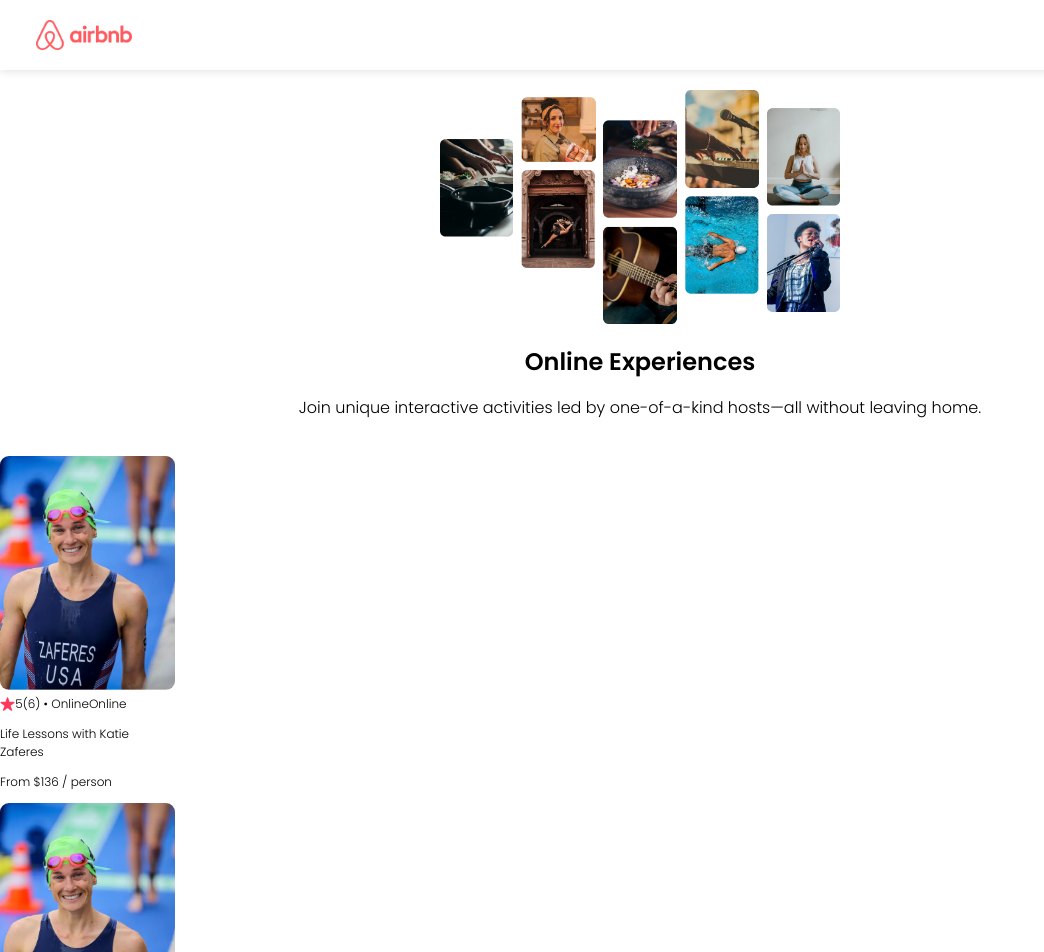
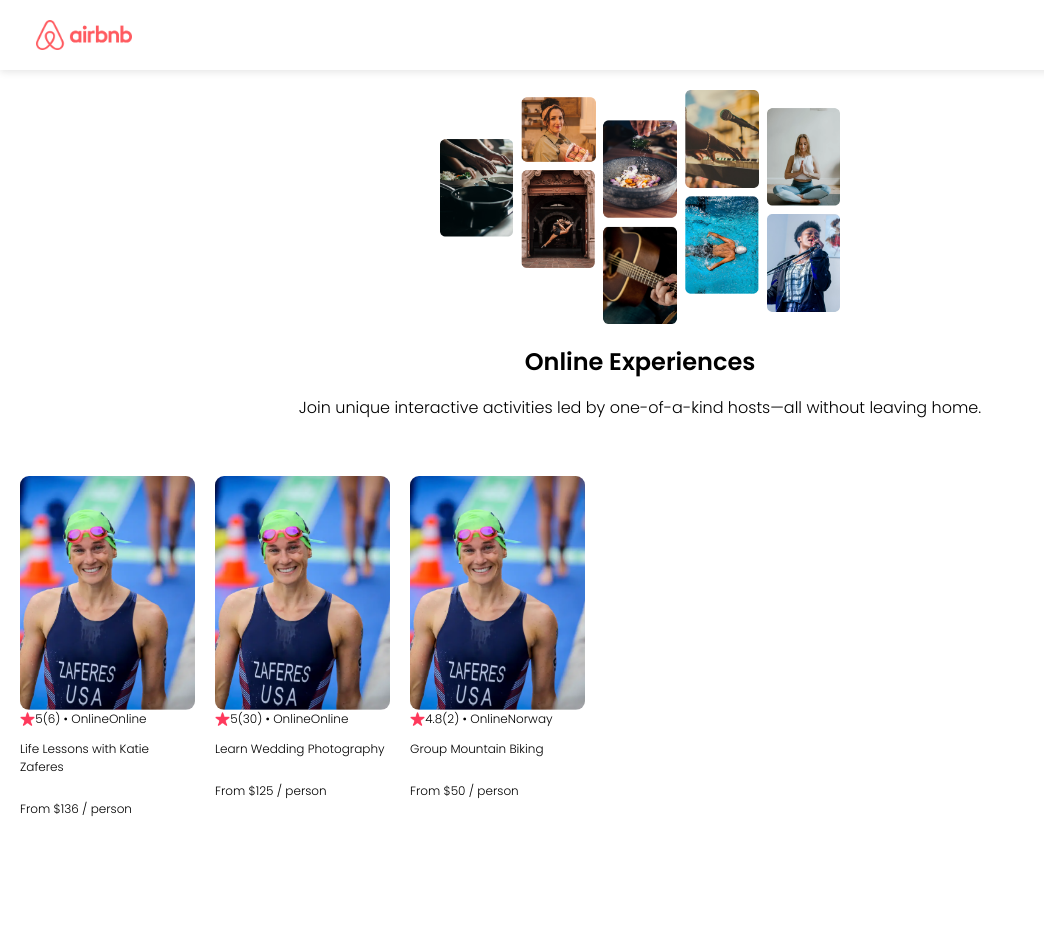
Before and after one commit to Patricknshimiyimana/AirBnb-Experiences-Clone, a React (Vite) app: page / in a window 1280 px wide. Shown: the top 952 px of the page, without its empty margins (0-1044 px from the left). After the commit the page ends 850 px from the top, so only its background shows below. Built offline with nearby package versions, Linux system fonts and the light colour scheme.

Commit message:
add styles to card & key prop

```diff
--- a/index.html
+++ b/index.html
@@ -7,7 +7,7 @@
     <link rel="preconnect" href="https://fonts.googleapis.com">
     <link rel="preconnect" href="https://fonts.gstatic.com" crossorigin>
     <link href="https://fonts.googleapis.com/css2?family=Poppins:wght@300;600&display=swap" rel="stylesheet">
-    <link rel="stylesheet" href="style.css">
+    <link rel="stylesheet" href="./style.css">
     <meta name="viewport" content="width=device-width, initial-scale=1.0" />
     <title>AirBnb clone</title>
   </head>
--- a/src/App.jsx
+++ b/src/App.jsx
@@ -1,14 +1,13 @@
-import { useState } from "react";
 import Navbar from "./components/Navbar";
 import Hero from "./components/Hero";
 import Card from "./components/Card";
-import data from "./assets/data"
+import data from "./assets/data";
 
 function App() {
-
-  const cards = data.map(item => {
+  const cards = data.map((item) => {
     return (
       <Card
+        key={item.id}
         img={item.coverImg}
         rating={item.stats.rating}
         reviewCount={item.stats.reviewCount}
@@ -16,14 +15,14 @@
         title={item.title}
         price={item.price}
       />
-    )
-})
+    );
+  });
 
   return (
     <div>
       <Navbar />
       <Hero />
-      {cards}
+      <section className="cards-list">{cards}</section>
     </div>
   );
 }
--- a/src/components/Card.jsx
+++ b/src/components/Card.jsx
@@ -12,7 +12,7 @@
                 <span className="gray"> ({props.reviewCount}) • Online</span>
                 <span className="gray">{props.location}</span>
             </div>
-            <p>{props.title}</p>
+            <p className="card--title">{props.title}</p>
             <p><span className="bold">From ${props.price}</span> / person</p>
         </div>
     )
--- a/style.css
+++ b/style.css
@@ -41,15 +41,29 @@
     margin-top: 0;
 }
 
+.cards-list {
+    display: flex;
+    flex-wrap: nowrap;
+    gap: 20px;
+    overflow-x: auto;
+}
 
 .card {
     width: 175px;
     font-size: 12px;
+    flex: 0 0 auto;
+    display: flex;
+    flex-direction: column;
 }
 
 .card--image {
     width: 100%;
     border-radius: 9px;
+}
+
+.card--title {
+    overflow: hidden;
+    text-overflow: ellipsis;
 }
 
 .card--stats {
@@ -60,3 +74,7 @@
 .card--star {
     height: 14px;
 }
+
+.card--price {
+    margin-top: auto;
+}
```
Lines whose indentation alone changed are shown as unchanged.
